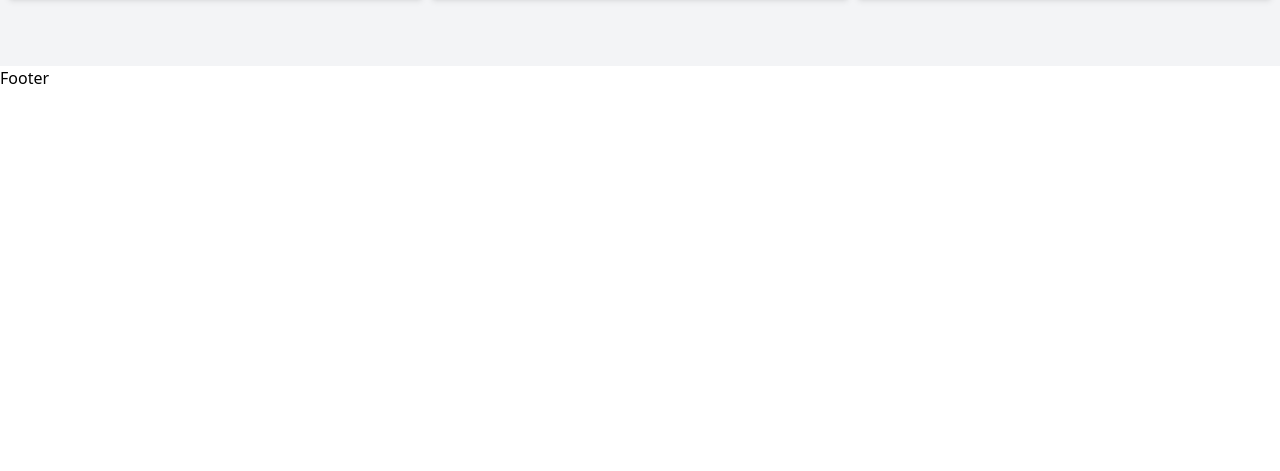
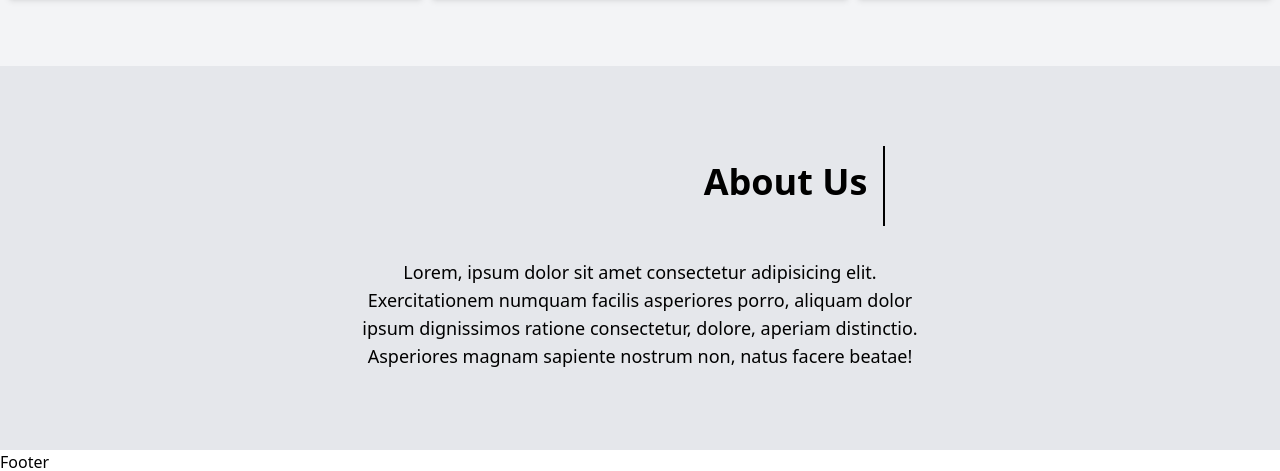
Before and after one commit to kolkataphototours/ShivamPhotofarm, a Next.js app: page / in a window 1280 px wide. Shown: the part 3894-4365 px from the top of the page. Before the commit the page ends 3984 px from the top, so only its background shows below. Built offline with nearby package versions, Linux system fonts and the light colour scheme.

Commit message:
about us added

```diff
--- a/app/page.js
+++ b/app/page.js
@@ -4,6 +4,7 @@ import Gallery from "@/components/Home/Gallery";
 import { Home } from "@/components/Home/data"
 import Us from "@/components/Home/Us";
 import Videos from "@/components/Home/Videos";
+import About from "@/components/Home/About";
 
 const HomePage = () => {
   return (
@@ -12,6 +13,7 @@ const HomePage = () => {
       <Us/>
       <Videos/>
       <Gallery data={Home.gallery} />
+      <About/>
     </>
   );
 };
--- /dev/null
+++ b/components/Home/About.jsx
@@ -0,0 +1,21 @@
+import React from 'react'
+
+const About = () => {
+    return (
+        <div className='h-max lg:h-96 bg-gray-200  flex justify-center p-4 md:p-20'>
+            <div class='flex  lg:w-2/3 flex-col text-center'>
+                <div class='flex justify-center md:justify-end md:mr-32'>
+                    <h1 class='text-end text-4xl font-semibold p-4'>About Us</h1>
+                    <div className='h-20 bg-black w-0.5 '></div>
+                </div>
+                <div class='flex justify-center mt-4 md:mt-8'>
+                    <div class='md:w-4/5  text-lg'>
+                        <p>Lorem, ipsum dolor sit amet consectetur adipisicing elit. Exercitationem numquam facilis asperiores porro, aliquam dolor ipsum dignissimos ratione consectetur, dolore, aperiam distinctio. Asperiores magnam sapiente nostrum non, natus facere beatae!</p>
+                    </div>
+                </div>
+            </div>
+        </div>
+    )
+}
+
+export default About
```
